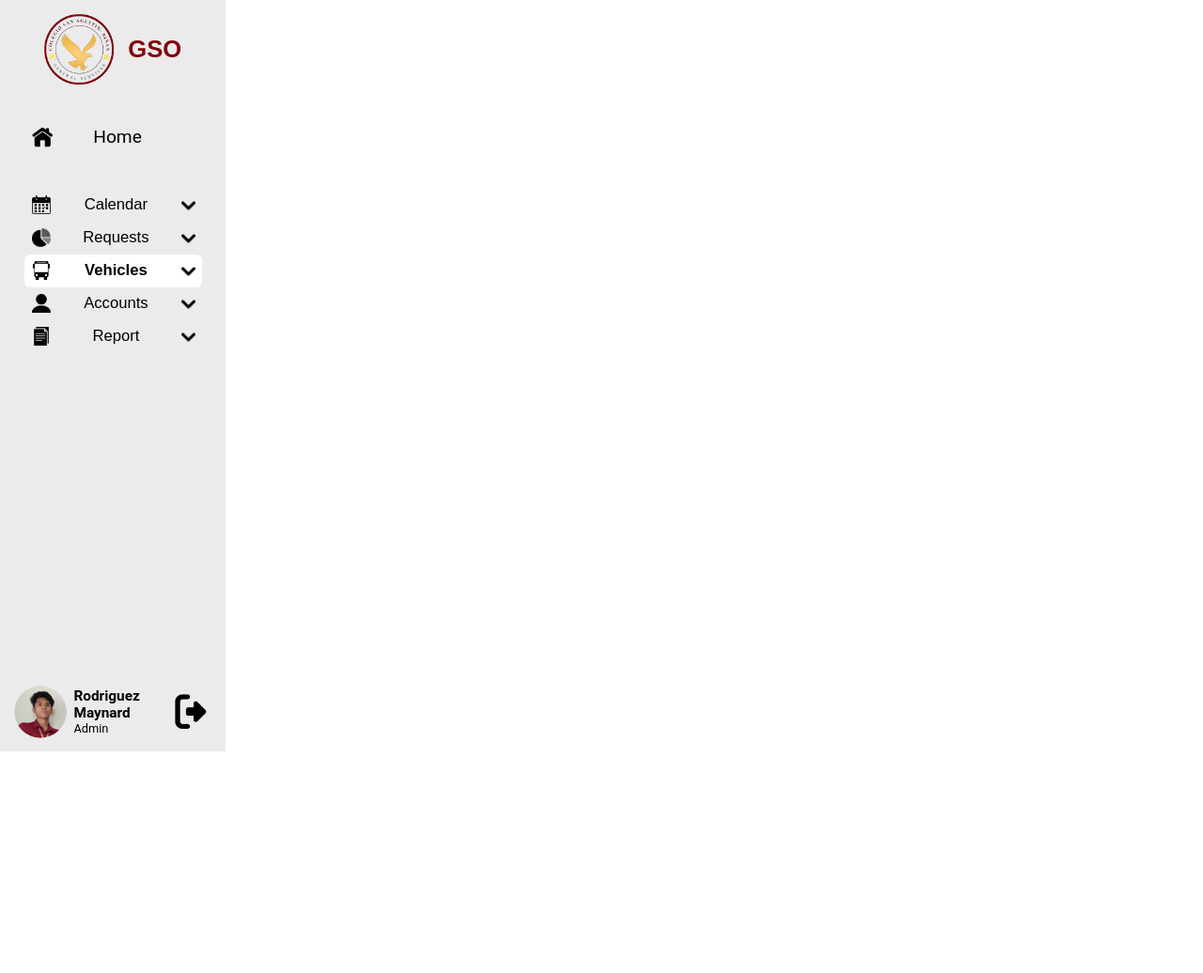
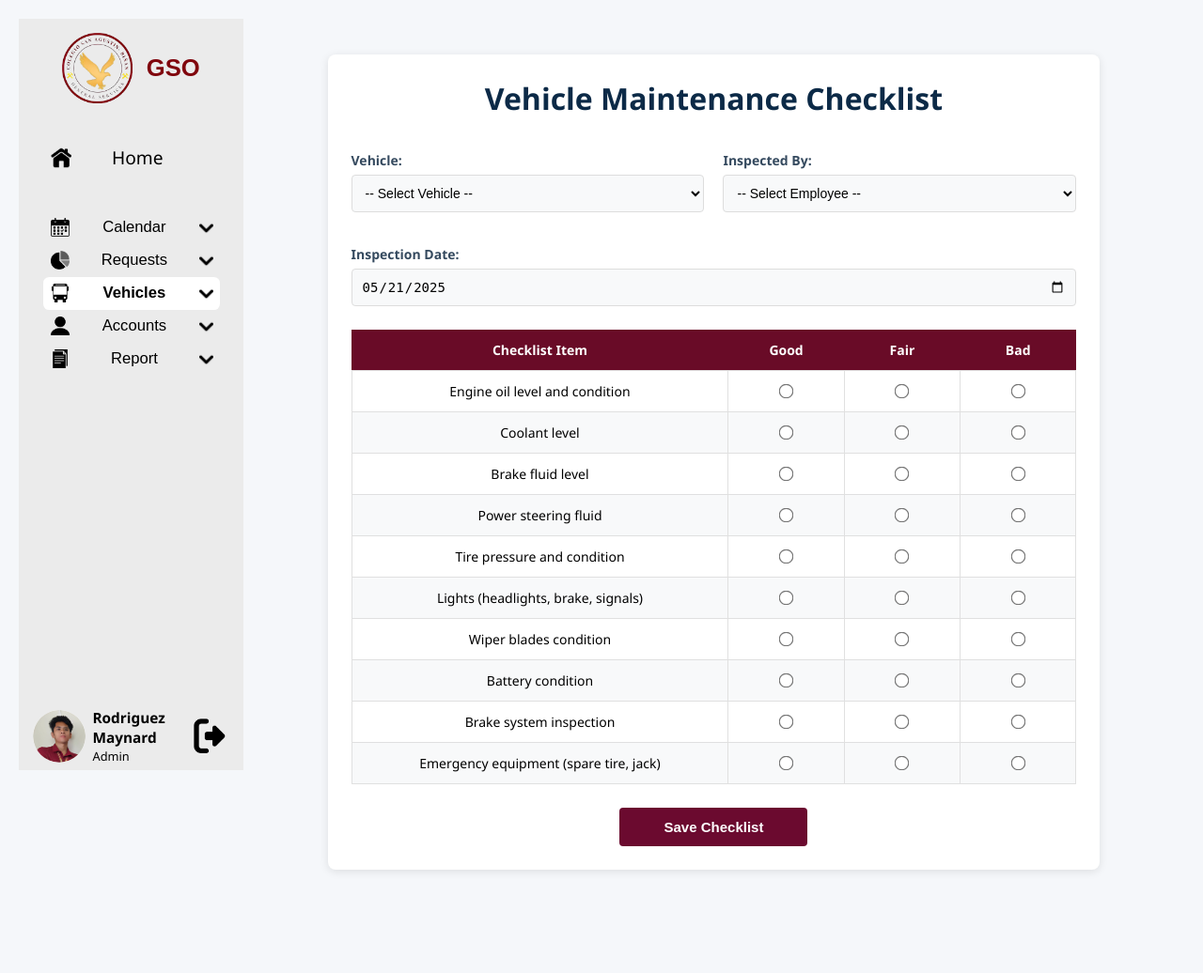
Before and after one commit to AedinJRC/WEBSITE, a PHP site: page /GSO.php?mche=a in a window 1280 px wide. Shown: the whole page at 94% size. Before the commit the page ends 800 px from the top, so only its background shows below. Run offline with PHP 8.4, Linux system fonts and the light colour scheme; a user stored in the database is signed in; data comes from the database, SQL or seed files in the repository.

Commit message:
Aedin 4/26 10:51

```diff
--- a/GSO.php
+++ b/GSO.php
@@ -1190,9 +1190,7 @@
    }
    function maintenanceChecklist()
    {
-      ?>
-
-      <?php
+      include 'checklist.php';
    }
    function manageAccount()
    {
--- a/checklist.php
+++ b/checklist.php
@@ -261,9 +261,10 @@ $checklist_items = [
             <table class="checklist-table">
                 <thead>
                     <tr>
-                        <th width="60%">Checklist Item</th>
-                        <th width="20%">Yes</th>
-                        <th width="20%">No</th>
+                        <th width="52%">Checklist Item</th>
+                        <th width="16%">Good</th>
+                        <th width="16%">Fair</th>
+                        <th width="16%">Bad</th>
                     </tr>
                 </thead>
                 <tbody>
@@ -273,6 +274,11 @@ $checklist_items = [
                             <td>
                                 <div class="status-option">
                                     <input type="radio" name="checks[<?php echo $id; ?>]" value="Yes" required>
+                                </div>
+                            </td>
+                            <td>
+                                <div class="status-option">
+                                    <input type="radio" name="checks[<?php echo $id; ?>]" value="No">
                                 </div>
                             </td>
                             <td>
--- a/styles.css
+++ b/styles.css
@@ -26,6 +26,7 @@ main
    transition: 0.3s;
    width: 100%;
    padding: 7vw;
+   padding-top: 3vw;
    div.vres
    {
       display: flex;
```
